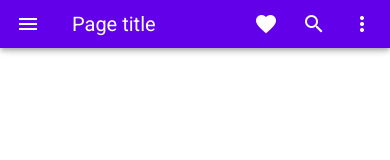
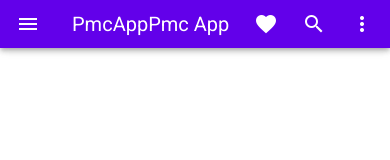
Before and after one commit to ankuryu/vtfy, a Vue app: page / in a window 390 px wide. Shown: the top 160 px of the page. Built offline with nearby package versions, Linux system fonts and the light colour scheme.

Commit message:
form mobile

```diff
--- a/src/components/navbar.vue
+++ b/src/components/navbar.vue
@@ -7,7 +7,7 @@
     >
       <v-app-bar-nav-icon></v-app-bar-nav-icon>
 
-      <v-toolbar-title>Page title</v-toolbar-title>
+      <v-toolbar-title>PmcAppPmc App</v-toolbar-title>
 
       <v-spacer></v-spacer>
 
```
